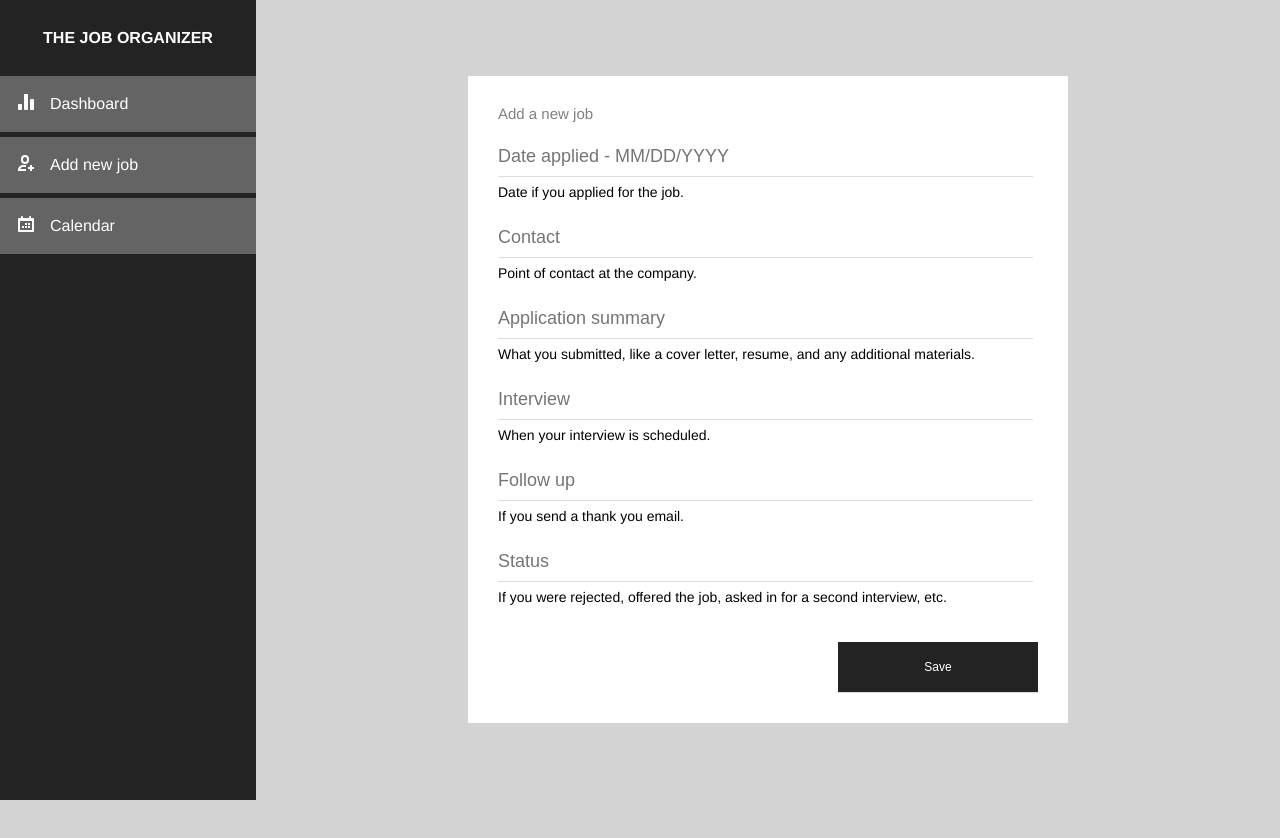
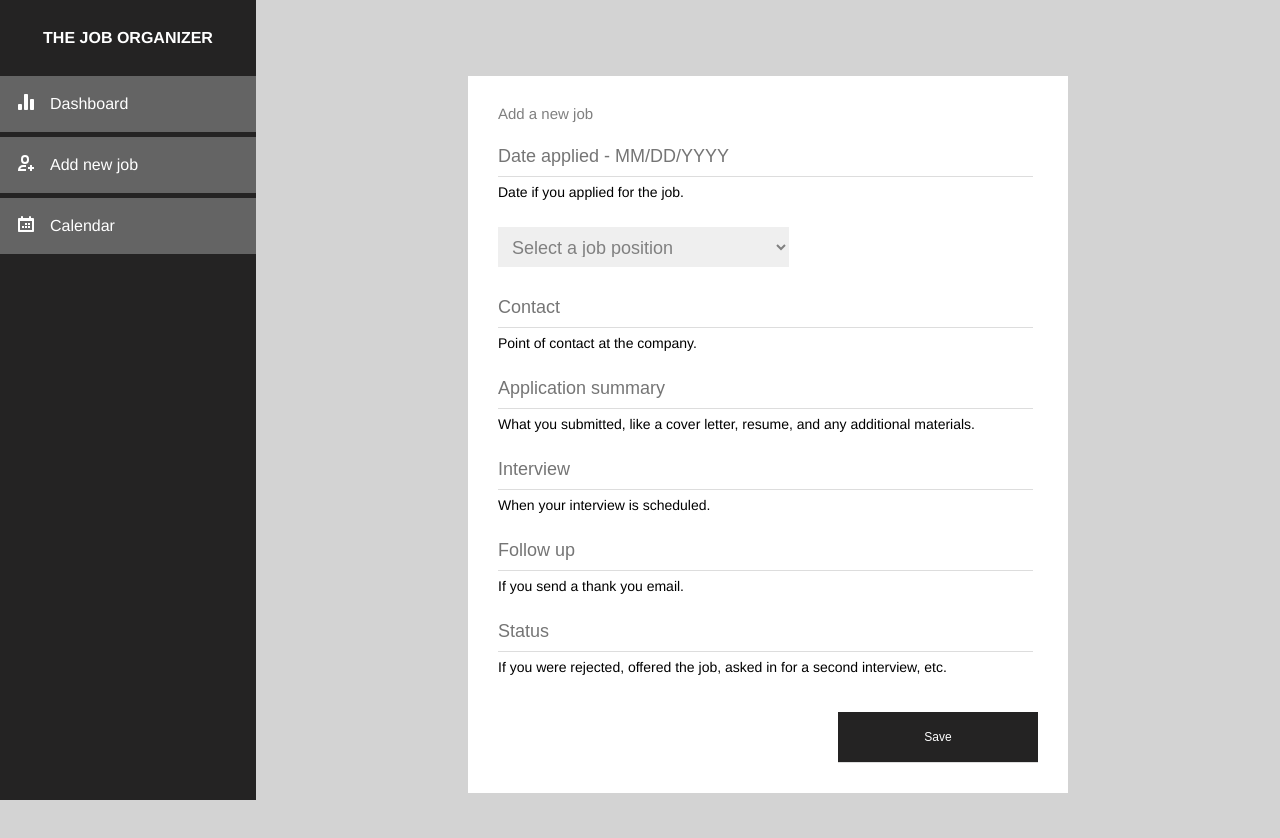
Before and after one commit to paulakedouk/job-organizer-project, a plain HTML site: page add-job.html in a window 1280 px wide. Before the commit the page ends 800 px from the top, so only its background shows below. Drawn offline with Linux system fonts and the light colour scheme.

Commit message:
Add job position dropdown on add-job.html

```diff
--- a/add-job.html
+++ b/add-job.html
@@ -36,24 +36,49 @@
                 <label class="input-label" for="input1">
                     Date if you applied for the job.
                 </label>
-                <input type="text" id="input2" placeholder="Contact">
-                <label class="input-label" for="input2">
+                <div class="dropdown">
+                    <select name="position" id="position-dropdown">
+                        <option value="" disabled selected>Select a job position</option>
+                        <option value="account-management">Account Management</option>
+                        <option value="business">Business & Strategy</option>
+                        <option value="creative-design">Creative & Design</option>
+                        <option value="costumer-service">Costumer Service</option>
+                        <option value="data-science">Data Science</option>
+                        <option value="editorial">Editorial</option>
+                        <option value="education">Education</option>
+                        <option value="engineering">Engineering</option>
+                        <option value="finance">Finance</option>
+                        <option value="fundraising-development">Fundraising & Development</option>
+                        <option value="healthcare-medicine">Healthcare & Medicine</option>
+                        <option value="hr-recruiting">HR & Recruiting</option>
+                        <option value="legal">Legal</option>
+                        <option value="marketing-pr">Marketing & PR</option>
+                        <option value="operations">Operations</option>
+                        <option value="project-product-management">Project & Product Management</option>
+                        <option value="retail">Retail</option>
+                        <option value="sales">Sales</option>
+                        <option value="social-media-community">Social Media & Community</option>
+                    </select>
+
+                </div>
+                <input type="text" id="input3" placeholder="Contact">
+                <label class="input-label" for="input3">
                     Point of contact at the company.
                 </label>
-                <input type="text" id="input3" placeholder="Application summary">
-                <label class="input-label" for="input3">
+                <input type="text" id="input4" placeholder="Application summary">
+                <label class="input-label" for="input4">
                     What you submitted, like a cover letter, resume, and any additional materials.
                 </label>
-                <input type="text" id="input4" placeholder="Interview">
-                <label class="input-label" for="input4">
+                <input type="text" id="input5" placeholder="Interview">
+                <label class="input-label" for="input5">
                     When your interview is scheduled.
                 </label>
-                <input type="text" id="input5" placeholder="Follow up">
-                <label class="input-label" for="input5">
+                <input type="text" id="input6" placeholder="Follow up">
+                <label class="input-label" for="input6">
                     If you send a thank you email.
                 </label>
-                <input type="text" id="input6" placeholder="Status">
-                <label class="input-label" for="input6">
+                <input type="text" id="input7" placeholder="Status">
+                <label class="input-label" for="input7">
                     If you were rejected, offered the job, asked in for a second interview, etc.
                 </label>
                 <input type="button" class="save-btn" value="Save">
--- a/assets/css/style.css
+++ b/assets/css/style.css
@@ -321,3 +321,16 @@ form input {
   margin-top: 30px;
   display: inherit;
 }
+
+.dropdown {
+  margin-bottom: 20px;
+  margin-top: 20px;
+}
+
+.dropdown select {
+  border: none;
+  padding: 10px;
+  font-size: 18px;
+  color: gray;
+  height: 40px;
+}
```
